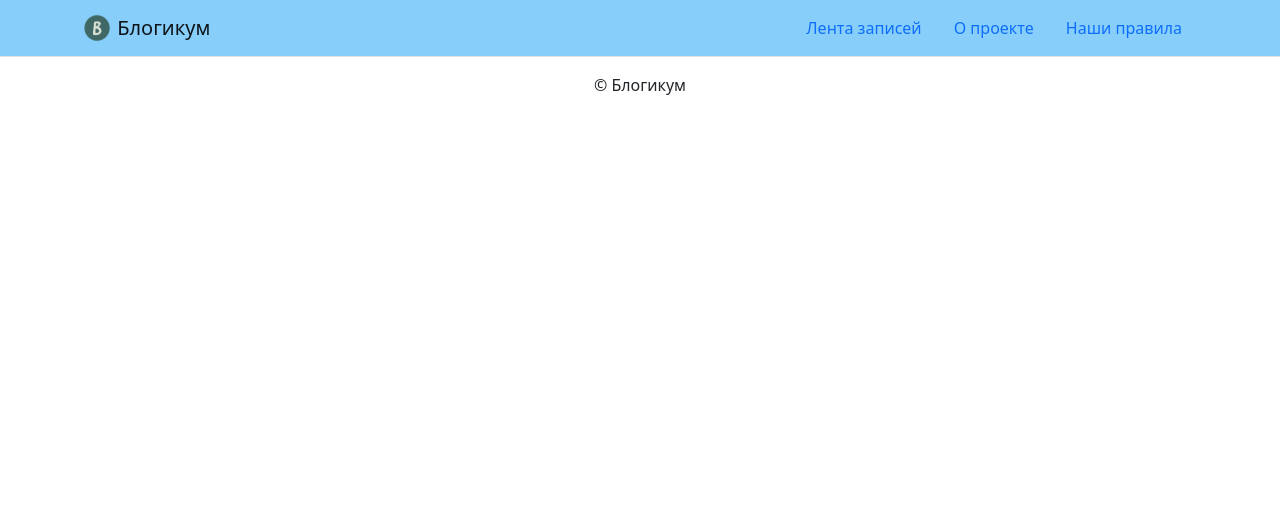
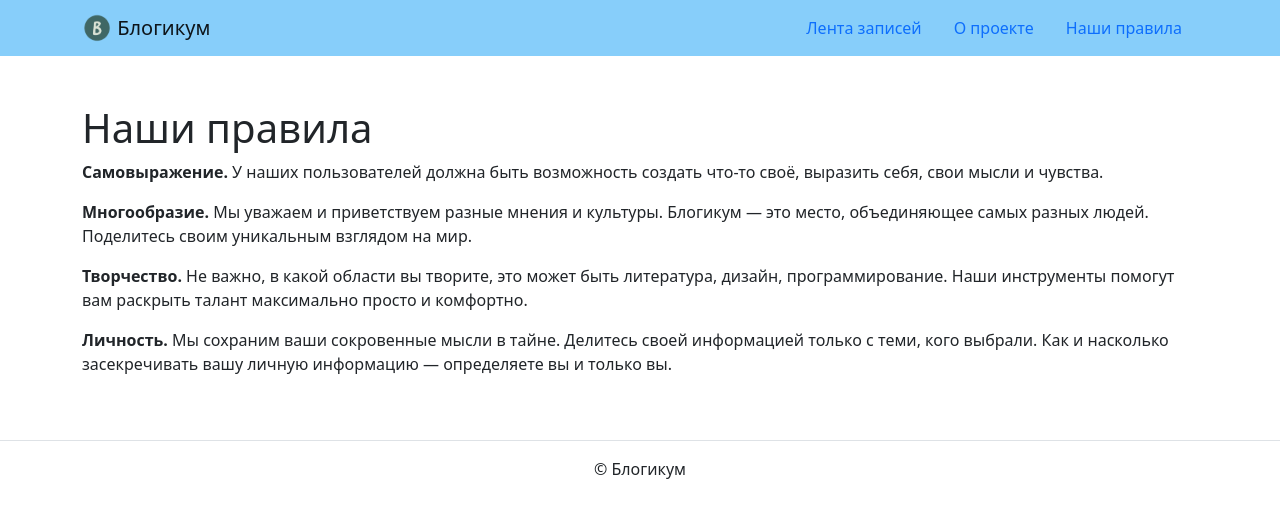
Before and after one commit to DaryaKokoreva20/django_sprint1, a Django app: template blogicum/blogicum/templates/pages/rules.html in a window 1280 px wide. Shown: the top 518 px of the page. Run offline with Django 3.2, Linux system fonts and the light colour scheme; the template is opened without the code that fills it, so the values that code supplies are empty.

Commit message:
Add content blocks to all templates

```diff
--- a/blogicum/blogicum/templates/blog/category_posts.html
+++ b/blogicum/blogicum/templates/blog/category_posts.html
@@ -6,5 +6,7 @@
 
 
 {% block content %}
-
+  <div class="container py-5">
+    <h1>Публикации в категории personal</h1>
+  </div>
 {% endblock %}
--- a/blogicum/blogicum/templates/pages/rules.html
+++ b/blogicum/blogicum/templates/pages/rules.html
@@ -6,5 +6,29 @@
 
 
 {% block content %}
-
+  <div class="container py-5">
+    <h1>Наши правила</h1>
+    <p>
+      <b>Cамовыражение.</b> У наших пользователей должна
+      быть возможность создать что-то своё, выразить себя,
+      свои мысли и чувства.
+    </p>
+    <p>
+      <b>Многообразие.</b> Мы уважаем и приветствуем разные
+      мнения и культуры. Блогикум — это место, объединяющее
+      самых разных людей. Поделитесь своим уникальным взглядом на мир.
+    </p>
+    <p>
+      <b>Творчество.</b> Не важно, в какой области вы творите,
+      это может быть литература, дизайн, программирование.
+      Наши инструменты помогут вам раскрыть талант максимально
+      просто и комфортно.
+    </p>
+    <p>
+      <b>Личность.</b> Мы сохраним ваши сокровенные мысли в тайне.
+      Делитесь своей информацией только с теми, кого выбрали.
+      Как и насколько засекречивать вашу личную информацию —
+      определяете вы и только вы.
+    </p>
+  </div>
 {% endblock %}
```
Also changed, not shown: blogicum/blogicum/templates/blog/index.html (+23 -1 lines), blogicum/blogicum/templates/blog/post_detail.html (+18 -1 lines), blogicum/blogicum/templates/pages/about.html (+17 -1 lines).
